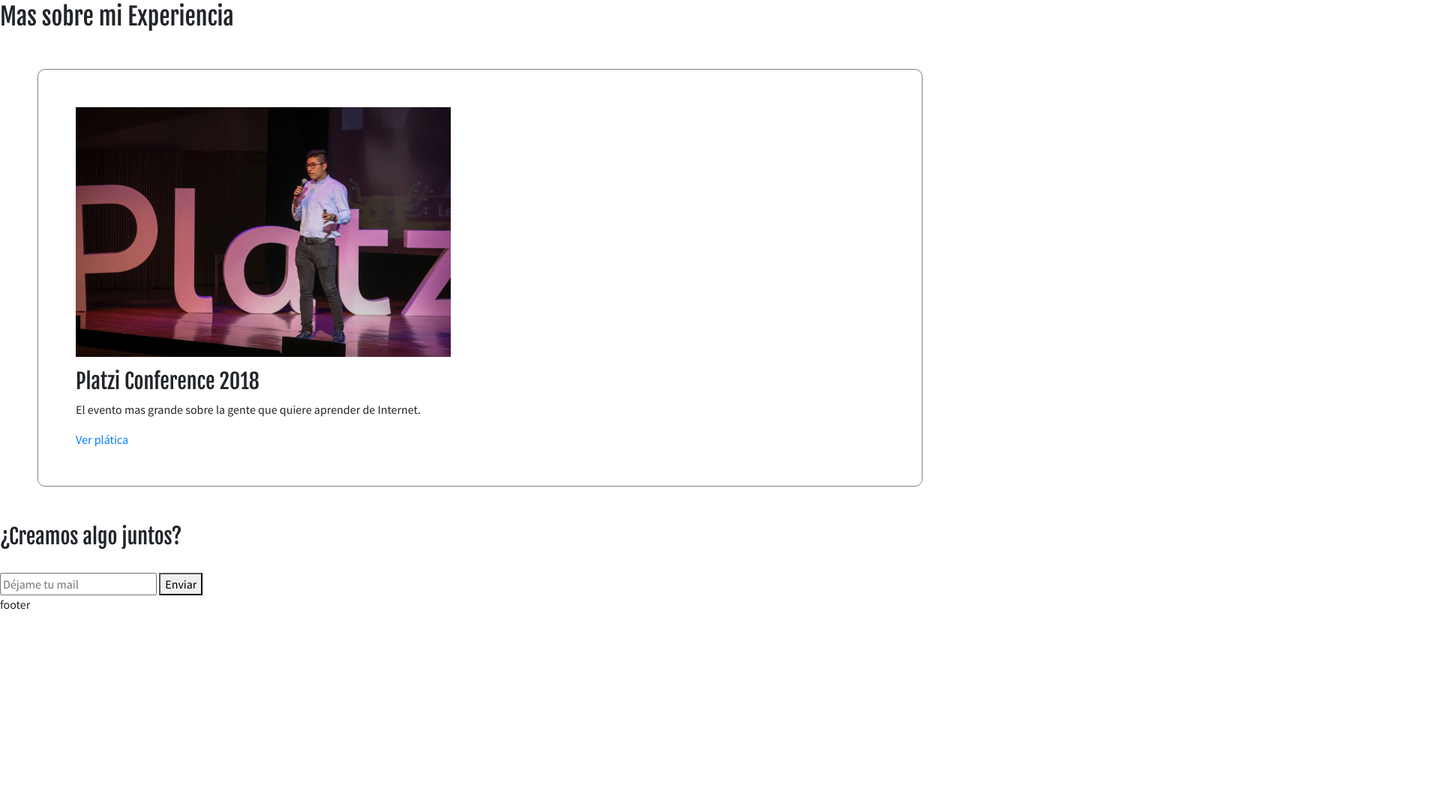
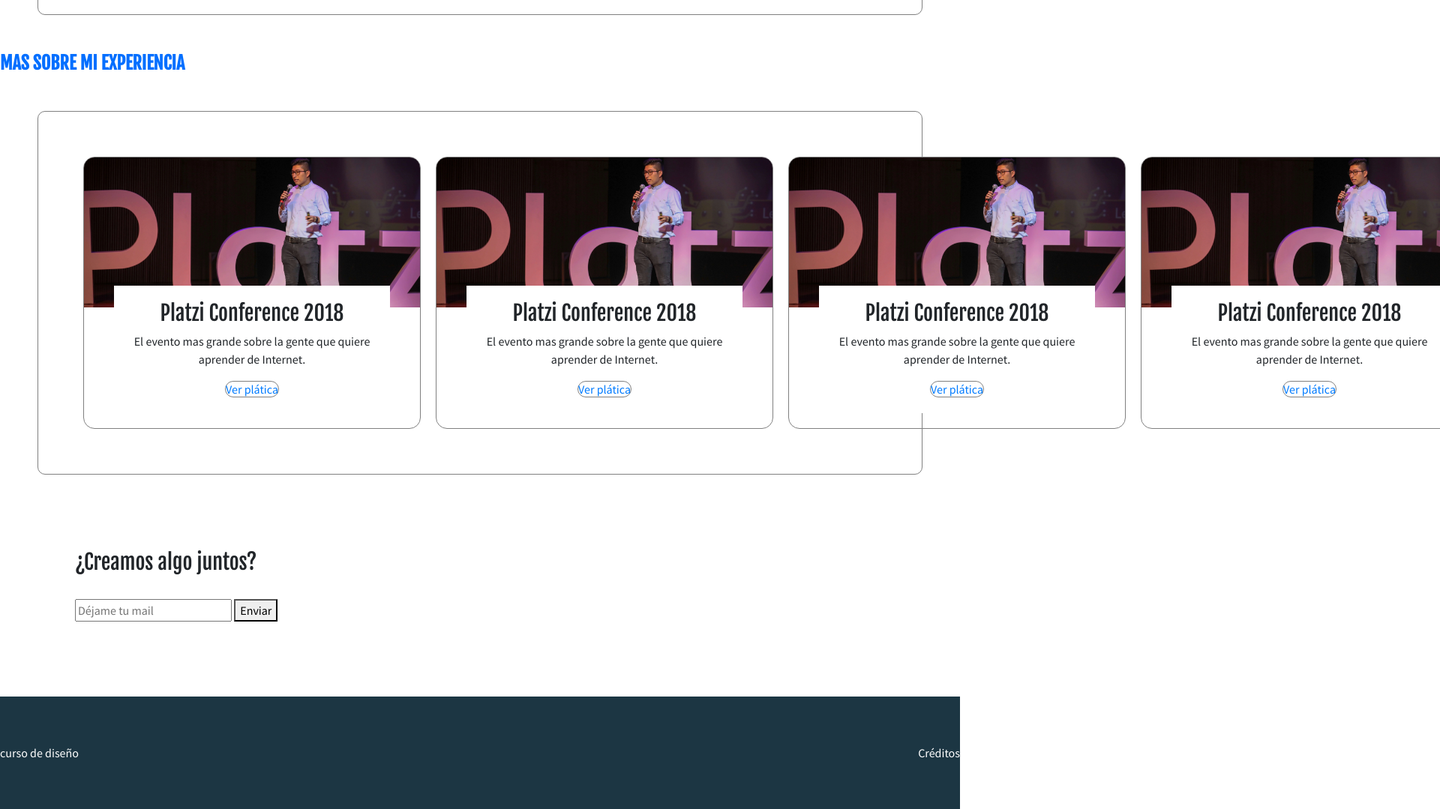
Before and after one commit to lokymm/portfolio, a plain HTML site: page index.html in a window 1280 px wide. Shown: the part 1169-2248 px from the top of the page at 75% size, 1920 px wide, since content can reach past the window. Before the commit the page ends 1987 px from the top, so only its background shows below. Drawn offline with nearby package versions, Linux system fonts and the light colour scheme.

Commit message:
Estilos de la seccion eventos

```diff
--- a/CSS/index.css
+++ b/CSS/index.css
@@ -22,16 +22,33 @@ h6{
 
 
 /*---------Init Nav-------------*/
-.header{
-background-color:#1c3643;
-color: white;
-margin: 50px;
-padding: 50px;
+header{
+  height: 150px;
+  background:#1c3643;
+  display: flex;
+  justify-content: space-between;
 }
+
+.header ol, li{
+  display: flex;
+  align-items: center;
+  list-style: none;
+}
+
+.nav{
+  flex-wrap: nowrap;
+}
+
+
+
+
+
+
 
 .hero{
 /*margin: 50px;*/
 padding: 50px;
+display: flex;
 }
 
 body > section.hero > div > div > div:nth-child(2){
@@ -69,7 +86,31 @@ h1 strong{
 
 
 /*---------Init Portfoli-------------*/
+.portfolio{
+  margin: 50px;
+
+}
+h2{
+  margin-bottom: 50px;
+  color: #026fff;
+  text-transform: uppercase;
+  font-size: 24px;
+  font-weight: bold;
+}
+
 .project{
+  border: 1px solid grey;
+  /*margin: 50px;*/
+  padding: 50px;
+  border-radius: 10px;
+
+}
+
+.project_content{
+  font-size: 18px;
+}
+
+.expertice_event{
   border: 1px solid grey;
   margin: 50px;
   padding: 50px;
@@ -77,12 +118,50 @@ h1 strong{
 
 }
 
-.event{
-  border: 1px solid grey;
+.cont{
   margin: 50px;
   padding: 50px;
-  border-radius: 10px;
+}
+
+.expertice_event{
+  display: flex;
+}
+
+.event img {
+  width: 450px;
+  height: 200px;
+  object-fit: cover;
+}
+
+.event {
+  margin: 10px;
+  width: 450px;
+  border: 1px solid grey;
+  border-radius: 15px;
+  overflow: hidden;
+  flex-shrink: 0;
+}
+
+.event_detail{
+  margin: 20px 40px;
+  margin-top: -45px;
+  background-color: white;
+  position: relative;
+  padding: 20px;
+  text-align:center;
 
 }
 
+.event_url{
+  border: 1px solid grey;
+  border-radius: 15px;
+}
           /*---------End Portfoli-------------*/
+.footer{
+  color: white;
+  background-color:#1c3643;
+  display: flex;
+  height: 150px;
+  align-items: center;
+  justify-content: space-between;
+}
--- a/index.html
+++ b/index.html
@@ -15,19 +15,20 @@
     <!-- fuentes de Google Fonts -->
     <link href="https://fonts.googleapis.com/css?family=Fjalla+One|Source+Sans+Pro&display=swap" rel="stylesheet">
     <!-- fuentes de Google Fonts -->
-      <link rel="stylesheet" href="CSS/index.css">
+
 
     <link rel="icon" type="image/png" href="Images/favicon.png">
   </head>
   <body>
+<!-- Init Nav --->
+    <header class"header">
+       <div class="logo_a">
+            <figure class="logo">
+              <img src="Images/logo.png" class="mt-4" alt="Logo de Leonidas">
+            </figure>
+        </div>
 
-    <header style="background:#1c3643">
-      <div class="">
-        <figure class="logo">
-          <img src="Images/logo.png" alt="Logo de Leonidas">
-        </figure>
 
-<!-- Init Nav --->
             <nav class="nav">
               <ol>
                 <li class="li">
@@ -41,9 +42,10 @@
                 </li>
               </ol>
             </nav>
-      </div>
+
+    </header>
 <!-- End Nav -->
-    </header>
+
 
 <!-- Init Presentación -->
 <section class="hero">
@@ -63,12 +65,12 @@
 
 <!-- Init Portfoli -->
     <section id="portafolio" class="portfolio">
-      <h2>Portafolio</h2>
+      <h2>Portafolio (Proyectos Destacados)</h2>
       <article class="project">
         <div class="Container">
           <div class="row">
             <div class="col">
-              <h3 class="project_title">video Portafolio</h3>
+              <h3 class="project_title">Video Portafolio</h3>
               <h6 class="project_subTitle">React Native</h6>
               <p class="project_date"> <small> <strong>Fecha:</strong>01/07/2019</small> </p>
               <p class="project_www"> <small> <strong>Puedes verlo en:</strong>www.gh</small> </p>
@@ -93,17 +95,48 @@
 <!-- End Portfoli -->
 
 <!-- Init Eventos -->
+<h2>Mas sobre mi Experiencia</h2>
     <section id="expertice" class="expertice_event">
-      <h2>Mas sobre mi Experiencia</h2>
+
       <article class="event">
         <figure class="event_image">
           <img src="Images/platzi-conf.png" width="500" alt="">
         </figure>
+        <div class="event_detail">
           <h3 class="event_subTitle">Platzi Conference 2018</h3>
-
           <p class="event_content"> El evento mas grande sobre la gente que quiere aprender de Internet. </p>
-        <a href="#">Ver plática</a>
-
+          <a href="#" class="event_url">Ver plática</a>
+        </div>
+      </article>
+      <article class="event">
+        <figure class="event_image">
+          <img src="Images/platzi-conf.png" width="500" alt="">
+        </figure>
+        <div class="event_detail">
+          <h3 class="event_subTitle">Platzi Conference 2018</h3>
+          <p class="event_content"> El evento mas grande sobre la gente que quiere aprender de Internet. </p>
+          <a href="#" class="event_url">Ver plática</a>
+        </div>
+      </article>
+      <article class="event">
+        <figure class="event_image">
+          <img src="Images/platzi-conf.png" width="500" alt="">
+        </figure>
+        <div class="event_detail">
+          <h3 class="event_subTitle">Platzi Conference 2018</h3>
+          <p class="event_content"> El evento mas grande sobre la gente que quiere aprender de Internet. </p>
+          <a href="#" class="event_url">Ver plática</a>
+        </div>
+      </article>
+      <article class="event">
+        <figure class="event_image">
+          <img src="Images/platzi-conf.png" width="500" alt="">
+        </figure>
+        <div class="event_detail">
+          <h3 class="event_subTitle">Platzi Conference 2018</h3>
+          <p class="event_content"> El evento mas grande sobre la gente que quiere aprender de Internet. </p>
+          <a href="#" class="event_url">Ver plática</a>
+        </div>
       </article>
     </section>
 
@@ -120,7 +153,14 @@
 
 <!-- End Contacto -->
 
-    <footer class="footer"> footer</footer>
+    <footer class="footer">
+      <div class="">
+        curso de diseño
+      </div>
+      <div class="">
+        Créditos
+      </div>
+    </footer>
 
     <!-- Optional JavaScript -->
     <!-- jQuery first, then Popper.js, then Bootstrap JS -->
```
Lines whose indentation alone changed are shown as unchanged.
